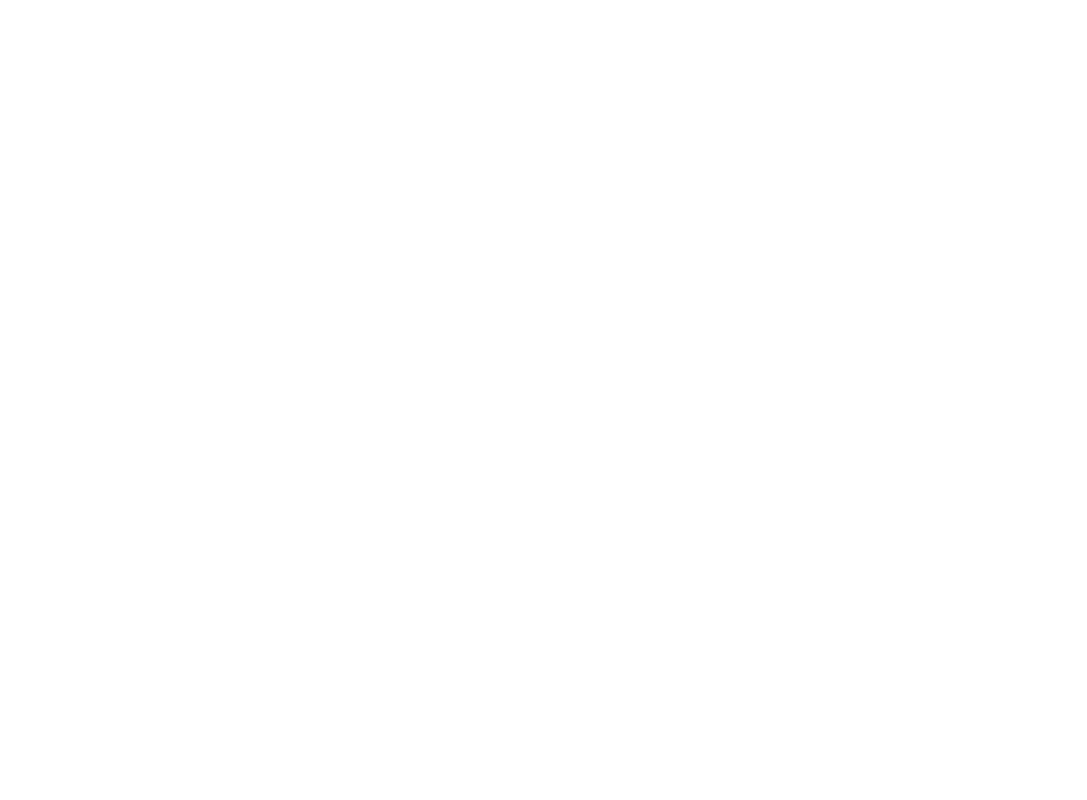
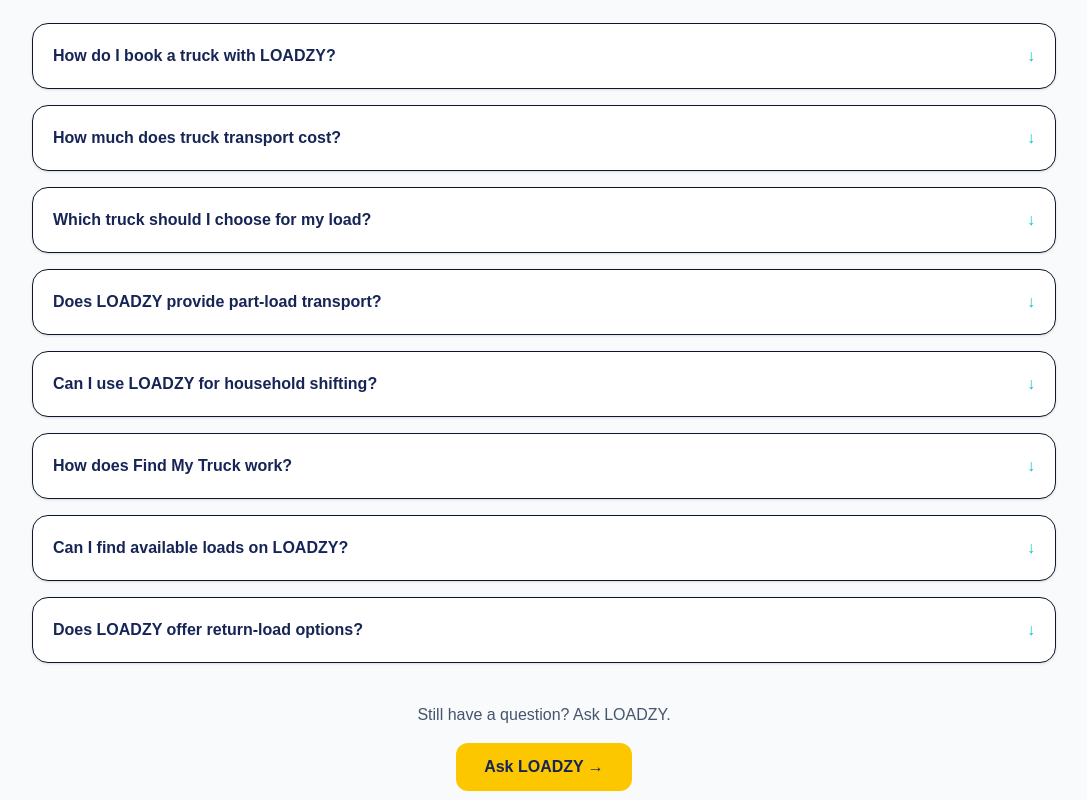
Before and after one commit to haleemablog-del/loadzy, a Next.js app: page / in a window 1280 px wide. Shown: the part 4100-4900 px from the top of the page, without its empty margins (96-1183 px from the left). Before the commit the page ends 4080 px from the top, so only its background shows below. Built offline with nearby package versions, Linux system fonts and the light colour scheme; no server answers; the database is empty.

Commit message:
Add FAQ and improve homepage

```diff
--- a/app/page.tsx
+++ b/app/page.tsx
@@ -52,6 +52,31 @@
 const [phone, setPhone] = useState("");
 const [loadType, setLoadType] = useState("");
 const [pickupDate, setPickupDate] = useState("");
+const [reviews, setReviews] = useState<
+  {
+    id: string | number;
+    name: string;
+    rating: number;
+    review_text: string;
+  }[]
+>([]);
+
+useEffect(() => {
+  async function loadReviews() {
+    const { data, error } = await supabase
+      .from("reviews")
+      .select("id, name, rating, review_text")
+      .eq("status", "approved")
+      .order("created_at", { ascending: false })
+      .limit(6);
+
+    if (!error && data) {
+      setReviews(data);
+    }
+  }
+
+  loadReviews();
+}, []);
 
 
 
@@ -720,6 +745,152 @@
 
         </div>
       </section>
+            {/* FAQ */}
+      <section className="bg-slate-50 px-6 py-20">
+        <div className="mx-auto max-w-5xl">
+          <div className="text-center">
+            <div className="font-bold text-[#08c9bd]">
+              FREQUENTLY ASKED QUESTIONS
+            </div>
+
+            <h2 className="mt-3 text-4xl font-black text-blue-950">
+              Frequently Asked Questions
+            </h2>
+
+            <p className="mx-auto mt-4 max-w-2xl text-slate-600">
+              Find answers about truck booking, freight rates, truck types,
+              delivery, load matching and household shifting with LOADZY.
+            </p>
+          </div>
+
+          <div className="mt-10 space-y-4">
+            <details className="group rounded-2xl border bg-white p-5 shadow-sm">
+              <summary className="cursor-pointer list-none font-bold text-blue-950">
+                How do I book a truck with LOADZY?
+                <span className="float-right text-[#08c9bd] group-open:rotate-180">
+                  ↓
+                </span>
+              </summary>
+              <p className="mt-4 leading-7 text-slate-600">
+                Enter your pickup location, delivery location, load type,
+                truck type and pickup date in the booking form. Submit your
+                request and LOADZY will contact you regarding the booking.
+              </p>
+            </details>
+
+            <details className="group rounded-2xl border bg-white p-5 shadow-sm">
+              <summary className="cursor-pointer list-none font-bold text-blue-950">
+                How much does truck transport cost?
+                <span className="float-right text-[#08c9bd] group-open:rotate-180">
+                  ↓
+                </span>
+              </summary>
+              <p className="mt-4 leading-7 text-slate-600">
+                Transport charges depend on the route, truck type, load type,
+                pickup date and availability. Contact LOADZY to get a
+                transport price for your requirement.
+              </p>
+            </details>
+
+            <details className="group rounded-2xl border bg-white p-5 shadow-sm">
+              <summary className="cursor-pointer list-none font-bold text-blue-950">
+                Which truck should I choose for my load?
+                <span className="float-right text-[#08c9bd] group-open:rotate-180">
+                  ↓
+                </span>
+              </summary>
+              <p className="mt-4 leading-7 text-slate-600">
+                The right truck depends on the size, weight and type of your
+                goods. LOADZY provides different truck options so you can
+                choose a vehicle suitable for your shipment.
+              </p>
+            </details>
+
+            <details className="group rounded-2xl border bg-white p-5 shadow-sm">
+              <summary className="cursor-pointer list-none font-bold text-blue-950">
+                Does LOADZY provide part-load transport?
+                <span className="float-right text-[#08c9bd] group-open:rotate-180">
+                  ↓
+                </span>
+              </summary>
+              <p className="mt-4 leading-7 text-slate-600">
+                Yes. LOADZY is designed to support both part-load and
+                full-load transport requirements, depending on route and
+                available trucks.
+              </p>
+            </details>
+
+            <details className="group rounded-2xl border bg-white p-5 shadow-sm">
+              <summary className="cursor-pointer list-none font-bold text-blue-950">
+                Can I use LOADZY for household shifting?
+                <span className="float-right text-[#08c9bd] group-open:rotate-180">
+                  ↓
+                </span>
+              </summary>
+              <p className="mt-4 leading-7 text-slate-600">
+                Yes. LOADZY can be used for household shifting and packers &
+                movers requirements. Select the appropriate load and truck
+                type when submitting your booking request.
+              </p>
+            </details>
+
+            <details className="group rounded-2xl border bg-white p-5 shadow-sm">
+              <summary className="cursor-pointer list-none font-bold text-blue-950">
+                How does Find My Truck work?
+                <span className="float-right text-[#08c9bd] group-open:rotate-180">
+                  ↓
+                </span>
+              </summary>
+              <p className="mt-4 leading-7 text-slate-600">
+                Submit your pickup, delivery, load and truck requirements.
+                LOADZY checks available loads and matches suitable transport
+                based on the booking details.
+              </p>
+            </details>
+
+            <details className="group rounded-2xl border bg-white p-5 shadow-sm">
+              <summary className="cursor-pointer list-none font-bold text-blue-950">
+                Can I find available loads on LOADZY?
+                <span className="float-right text-[#08c9bd] group-open:rotate-180">
+                  ↓
+                </span>
+              </summary>
+              <p className="mt-4 leading-7 text-slate-600">
+                Yes. Available loads can be searched by route and other
+                requirements when matching loads are available on the LOADZY
+                platform.
+              </p>
+            </details>
+
+            <details className="group rounded-2xl border bg-white p-5 shadow-sm">
+              <summary className="cursor-pointer list-none font-bold text-blue-950">
+                Does LOADZY offer return-load options?
+                <span className="float-right text-[#08c9bd] group-open:rotate-180">
+                  ↓
+                </span>
+              </summary>
+              <p className="mt-4 leading-7 text-slate-600">
+                LOADZY aims to help truck owners find suitable return loads
+                where availability exists on the route.
+              </p>
+            </details>
+          </div>
+
+          <div className="mt-10 text-center">
+  <p className="text-slate-600">
+    Still have a question? Ask LOADZY.
+  </p>
+
+  <button
+    onClick={bookNow}
+    className="mt-4 rounded-xl bg-yellow-400 px-7 py-3 font-bold text-blue-950 transition hover:scale-105"
+  >
+    Ask LOADZY →
+  </button>
+</div>
+        </div>
+      </section>
+
 
       {/* Footer */}
       <footer className="bg-slate-950 px-6 py-10 text-white">
```
